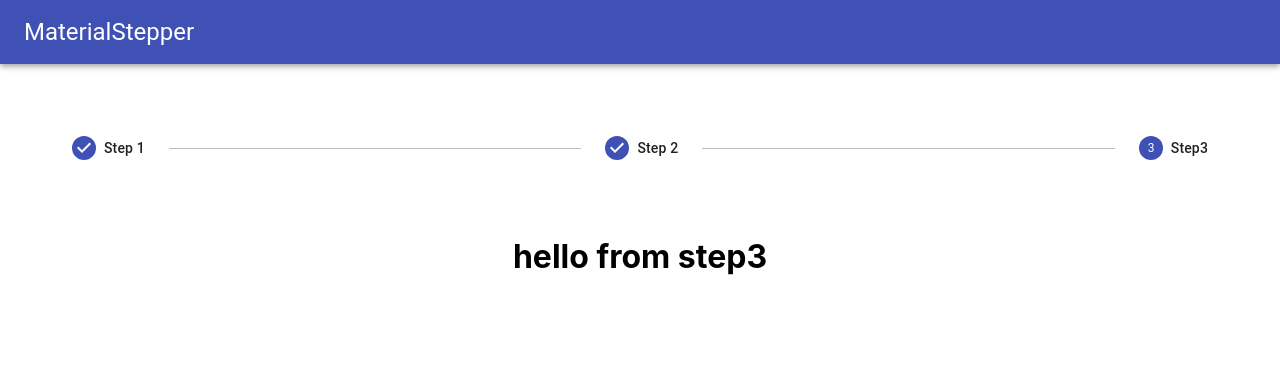
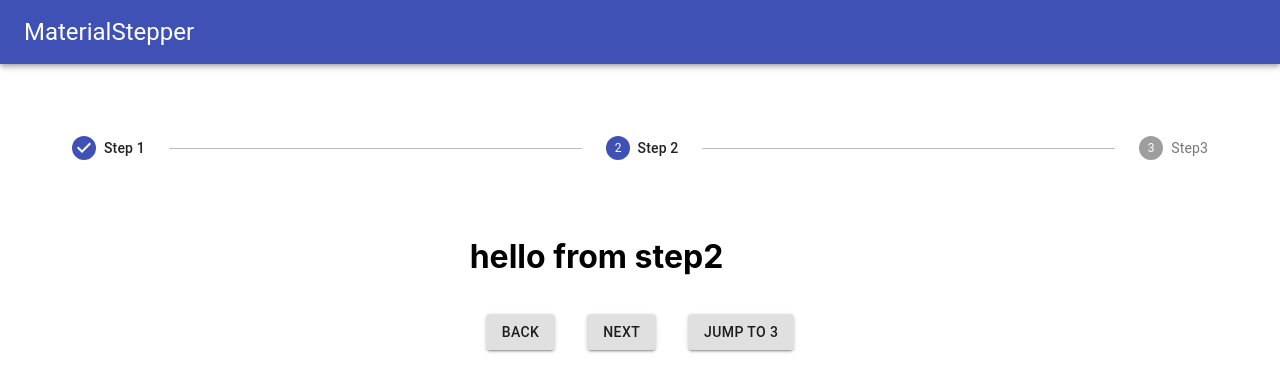
Before and after one commit to LuggaLugga/material_stepper, a React (Create React App) app: page / in a window 1280 px wide. Both pictures are taken after a click on the button "NEXT". Shown: the top 392 px of the page. Built offline with nearby package versions, Linux system fonts and the light colour scheme.

Commit message:
fixed use of handler

```diff
--- a/src/MaterialStepper.js
+++ b/src/MaterialStepper.js
@@ -17,24 +17,16 @@ export default function MaterialStepper(props) {
     const [activeStep, setActiveStep] = useState(0);
     const [configurationData, setConfigurationData] = useState("works");
 
-    const handleNext = (skip) => {
-        if(skip && typeof skip === "number") {
-            setActiveStep(skip - 1)
-        } else {
-            setActiveStep(prevState => prevState + 1);
-        }
+    const handleNext = () => {
+        setActiveStep(prevState => prevState + 1);
     }
 
-    const handleBack = (skip) => {
-        if(skip && typeof skip === "number") {
-            setActiveStep(skip - 1)
-        } else {
-            setActiveStep(prevState => prevState - 1);
-        }
+    const handleBack = () => {
+        setActiveStep(prevState => prevState - 1);
     }
 
     const jumpToStep = (step) => {
-        if(step && typeof step === "number") {
+        if (step && typeof step === "number") {
             setActiveStep(step - 1)
         }
     }
--- a/src/steps/Step2/Step2.js
+++ b/src/steps/Step2/Step2.js
@@ -1,6 +1,7 @@
 import React, {useContext, useEffect} from "react";
 
 import {MaterialStepperContext} from "../../MaterialStepper";
+import {Button} from "@material-ui/core";
 
 export default function Step2(props) {
 
@@ -11,6 +12,11 @@ export default function Step2(props) {
     }, [])
 
     return (
-        <h1>{configurationData}</h1>
+        <React.Fragment>
+            <h1>{configurationData}</h1>
+            <Button variant="contained" onClick={handleBack} style={{margin: "1rem"}}>Back</Button>
+            <Button variant="contained" onClick={handleNext} style={{margin: "1rem"}}>Next</Button>
+            <Button variant="contained" onClick={() => jumpToStep(3)} style={{margin: "1rem"}}>Jump to 3</Button>
+        </React.Fragment>
     );
 }
--- a/src/steps/step1/Step1.js
+++ b/src/steps/step1/Step1.js
@@ -6,7 +6,7 @@ import {Button} from "@material-ui/core";
 
 export default function Step1(props) {
 
-    const {configurationData, setConfigurationData, handleNext, handleBack, jumpToStep} = useContext(MaterialStepperContext);
+    const {configurationData, setConfigurationData, handleNext, jumpToStep} = useContext(MaterialStepperContext);
 
     useEffect(() => {
         setConfigurationData("hello from step1")
@@ -15,7 +15,8 @@ export default function Step1(props) {
     return (
         <React.Fragment>
             <h1>{configurationData}</h1>
-            <Button onClick={() => jumpToStep(3)}>Next</Button>
+            <Button variant="contained" onClick={handleNext} style={{margin: "1rem"}}>Next</Button>
+            <Button variant="contained" onClick={() => jumpToStep(3)} style={{margin: "1rem"}}>Jump to 3</Button>
         </React.Fragment>
     );
 }
--- a/src/steps/step3/Step3.js
+++ b/src/steps/step3/Step3.js
@@ -1,16 +1,21 @@
 import React, {useContext, useEffect} from "react";
 
 import {MaterialStepperContext} from "../../MaterialStepper";
+import {Button} from "@material-ui/core";
 
 export default function Step3(props) {
 
-    const {configurationData, setConfigurationData, handleNext, handleBack, jumpToStep} = useContext(MaterialStepperContext);
+    const {configurationData, setConfigurationData, handleBack, jumpToStep} = useContext(MaterialStepperContext);
 
     useEffect(() => {
         setConfigurationData("hello from step3")
     }, [])
 
     return (
-        <h1>{configurationData}</h1>
+        <React.Fragment>
+            <h1>{configurationData}</h1>
+            <Button variant="contained" onClick={handleBack} style={{margin: "1rem"}}>Back</Button>
+            <Button variant="contained" onClick={() => jumpToStep(1)} style={{margin: "1rem"}}>Finish</Button>
+        </React.Fragment>
     );
 }
```
